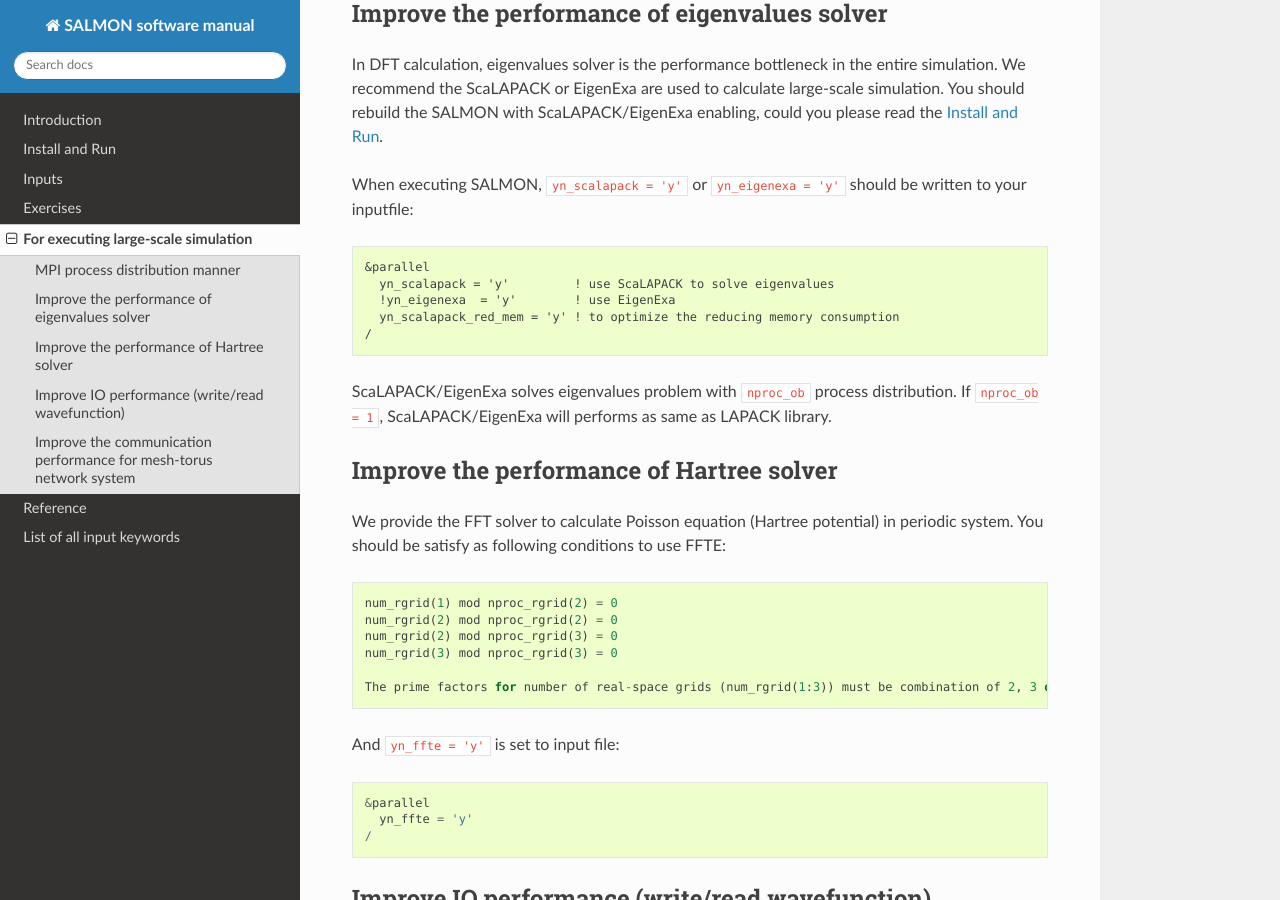
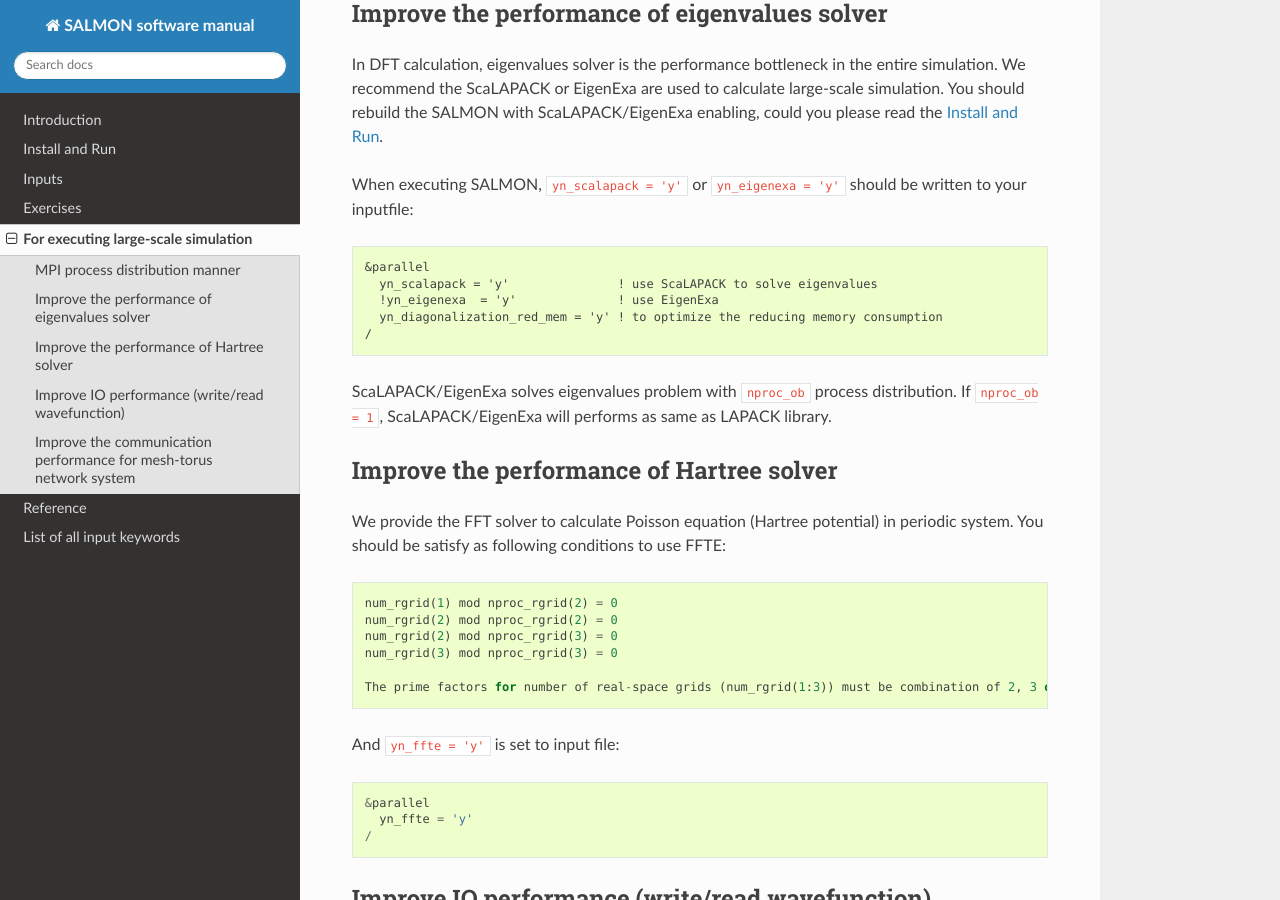
Before and after one commit to SALMON-TDDFT/SALMON-DOCS, a Sphinx documentation site: the page built from source/for_large_scale_simulation.rst, in a window 1280 px wide and 900 px high, scrolled down 951 px. Built offline with Sphinx 7.4.7 and the Read the Docs theme 2.0.0, drawn with Linux system fonts in a browser that asks for light colours; formulas are drawn with MathJax 3.

Commit message:
s/yn_scalapack_red_mem/yn_diagonalization_red_mem/

```diff
--- a/source/for_large_scale_simulation.rst
+++ b/source/for_large_scale_simulation.rst
@@ -46,9 +46,9 @@
 When executing SALMON, ``yn_scalapack = 'y'`` or ``yn_eigenexa = 'y'`` should be written to your inputfile::
 
   &parallel
-    yn_scalapack = 'y'         ! use ScaLAPACK to solve eigenvalues
-    !yn_eigenexa  = 'y'        ! use EigenExa
-    yn_scalapack_red_mem = 'y' ! to optimize the reducing memory consumption
+    yn_scalapack = 'y'               ! use ScaLAPACK to solve eigenvalues
+    !yn_eigenexa  = 'y'              ! use EigenExa
+    yn_diagonalization_red_mem = 'y' ! to optimize the reducing memory consumption
   /
 
 ScaLAPACK/EigenExa solves eigenvalues problem with ``nproc_ob`` process distribution.
--- a/source/input_keyword_list.rst
+++ b/source/input_keyword_list.rst
@@ -173,7 +173,7 @@
    | SALMON uses RIKEN R-CCS EigenExa library to solve eigenvalue problem in subspace diagonalization.
    | When enabling it, you should build SALMON by linking ScaLAPACK and EigenExa libraries.
 
-- **yn_scalapack_red_mem** (character, Default='n')
+- **yn_diagonalization_red_mem** (character, Default='n')
    | Available for ``&parallel/yn_scalapack='y'`` or ``&parallel/yn_eigenexa='y'``
    | We use ScaLAPACK/EigenExa libraries by optimized algorithm to reduce memory consumption.
 
```
